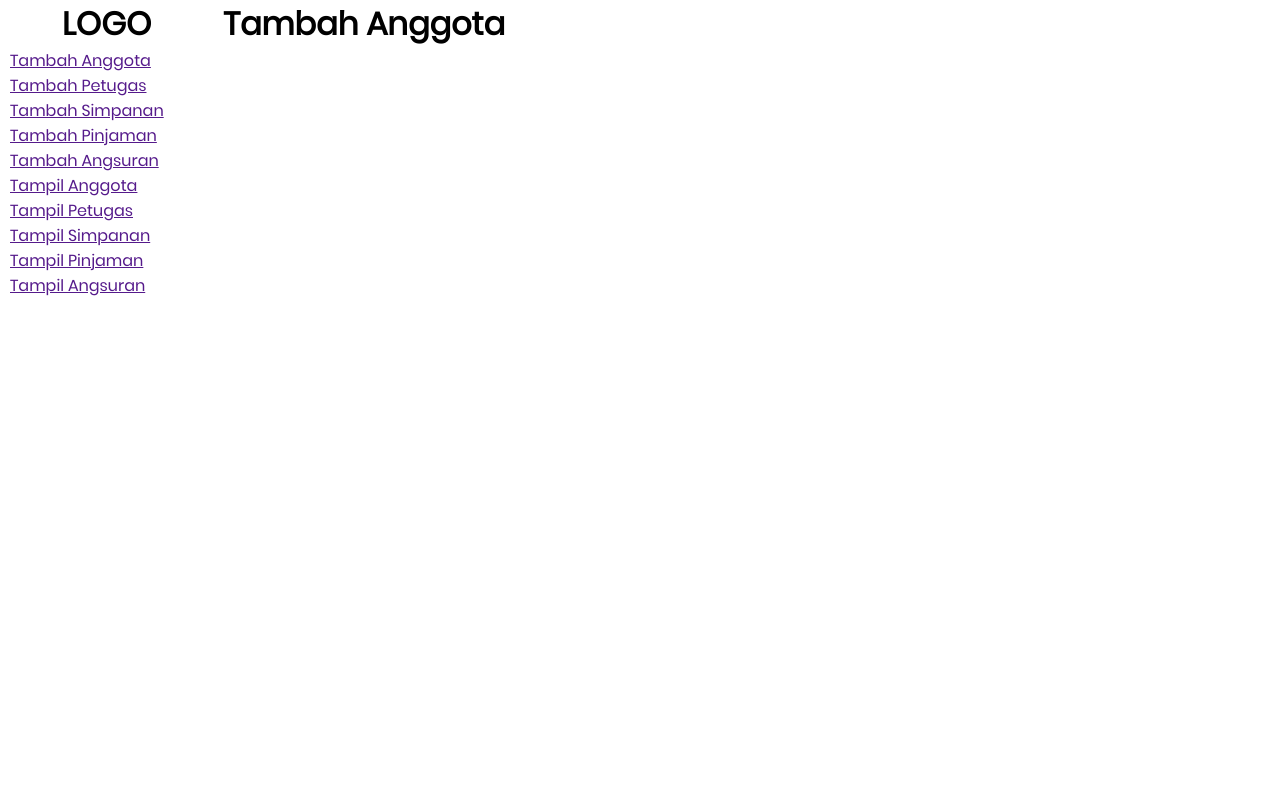
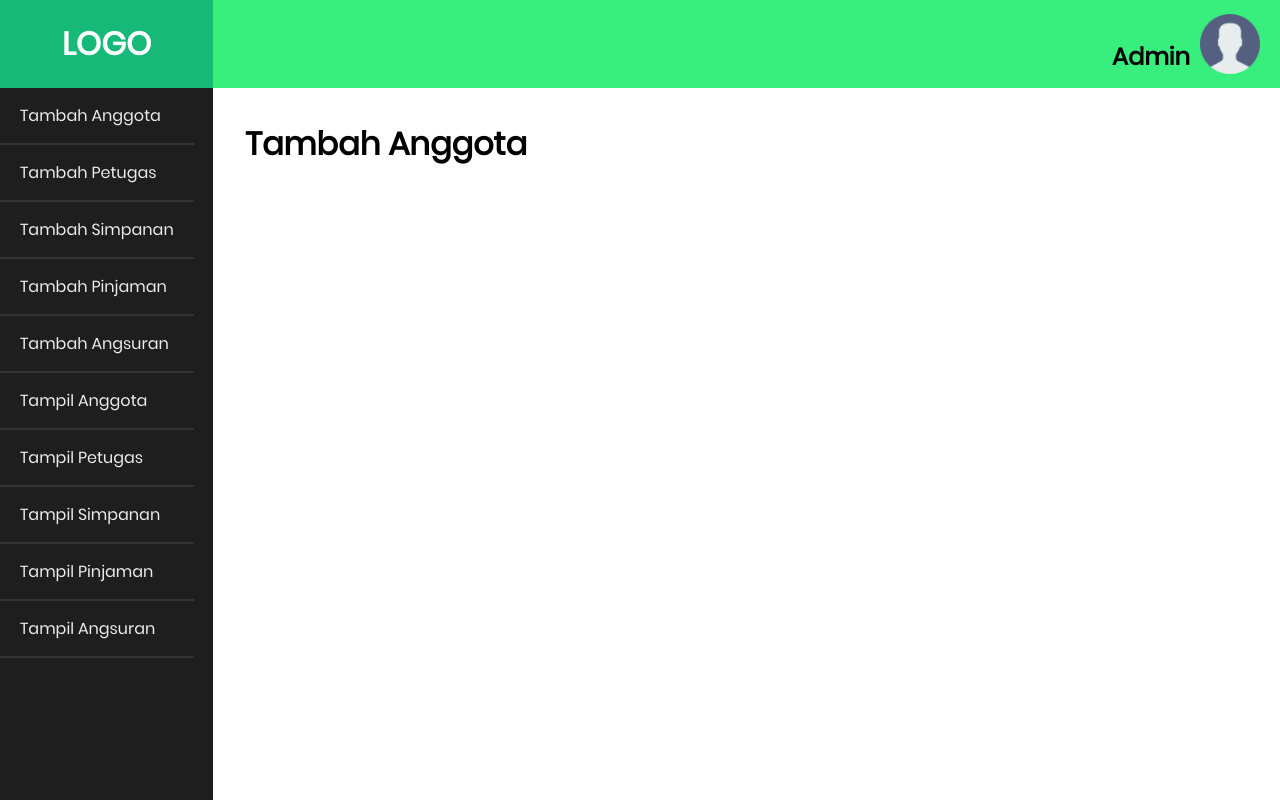
Before and after one commit to adiadnyana22/koperasi, a PHP site: page /phpmvc/app/views/panel.html in a window 1280 px wide. Run offline with PHP 8.4, Linux system fonts and the light colour scheme.

Commit message:
design 1st

```diff
--- a/app/views/panel.html
+++ b/app/views/panel.html
@@ -18,22 +18,28 @@
                     </div>
                     <nav>
                         <ul>
-                            <li><a href="">Tambah Anggota</a></li>
-                            <li><a href="">Tambah Petugas</a></li>
-                            <li><a href="">Tambah Simpanan</a></li>
-                            <li><a href="">Tambah Pinjaman</a></li>
-                            <li><a href="">Tambah Angsuran</a></li>
-                            <li><a href="">Tampil Anggota</a></li>
-                            <li><a href="">Tampil Petugas</a></li>
-                            <li><a href="">Tampil Simpanan</a></li>
-                            <li><a href="">Tampil Pinjaman</a></li>
-                            <li><a href="">Tampil Angsuran</a></li>
+                            <li><a href="">Tambah Anggota</a><hr></li>
+                            <li><a href="">Tambah Petugas</a><hr></li>
+                            <li><a href="">Tambah Simpanan</a><hr></li>
+                            <li><a href="">Tambah Pinjaman</a><hr></li>
+                            <li><a href="">Tambah Angsuran</a><hr></li>
+                            <li><a href="">Tampil Anggota</a><hr></li>
+                            <li><a href="">Tampil Petugas</a><hr></li>
+                            <li><a href="">Tampil Simpanan</a><hr></li>
+                            <li><a href="">Tampil Pinjaman</a><hr></li>
+                            <li><a href="">Tampil Angsuran</a><hr></li>
                         </ul>
                     </nav>
                 </div>
             </div>
             <div class="col-lg-10 col-sm-12">
-                <div class="isi">
+                <div class="bg-head">
+                    <div class="user">
+                        <h2>Admin</h2>
+                        <img src="../../assets/img/user.png" alt="">
+                    </div>
+                </div>
+                <div class="bg-isi">
                     <h1>Tambah Anggota</h1>
                 </div>
             </div>
--- a/assets/css/grid.css
+++ b/assets/css/grid.css
@@ -7,7 +7,7 @@
 }
 
 [class*='col-']{
-    padding: 0 10px;
+    padding: 0 0;
 }
 
 @media(min-width: 1200px){
--- a/assets/css/style.css
+++ b/assets/css/style.css
@@ -101,44 +101,61 @@
 
 
 /* Panel Page */
-.bg-head{
-    display: flex;
-    justify-content: space-between;
-    align-items: center;
-    padding: 15px 20px;
-    background-color: #17b978ee;
+.navigasi{
+    background-color: #1e1e1e;
+    height: 100vh;
+    color: white;
 }
 
-.bg-head h3{
-    display: inline;
-    padding: 5px;
-}
-
-.bg-head img{
-    width: 30px;
-}
-
-.bg-panel{
-    display: flex;
-}
-
-.bg-nav{
-    width: 30%;
-    text-align: center;
+.logo{
+    padding: 20px;
     background-color: #17b978;
 }
 
-.bg-nav nav ul li{
-    list-style: none;
+nav{
+    /* margin-top: 20px; */
 }
 
-.bg-nav nav ul li a{
-    color: #1e1e1e;
+nav ul li{
+    list-style: none;
+    /* text-align: center; */
+}
+
+nav ul li hr{
+    border: 1px solid #333;
+    width: 90%;
+    /* float: right; */
+    background-color: #333;
+    /* margin-left: 10px; */
+}
+
+nav ul li a{
+    color: #ececec;
+    text-decoration: none;
+    display: block;
+    padding: 15px 20px;
+}
+
+.bg-head{
     background-color: #38ef7d;
-    display: block;
-    padding: 12px 0;
-    text-decoration: none;
-    border-bottom: 1px #17b978 solid;
+}
+
+.user{
+    padding: 14px 20px;
+    /* float: right; */
+    display: flex;
+    justify-content: flex-end;
+    align-items: flex-end;
+}
+
+.user img{
+    width: 60px;
+    /* padding: 20px; */
+}
+
+.user h2{
+    display: inline;
+    padding: 0px 10px;
 }
 
 .bg-isi{
```
